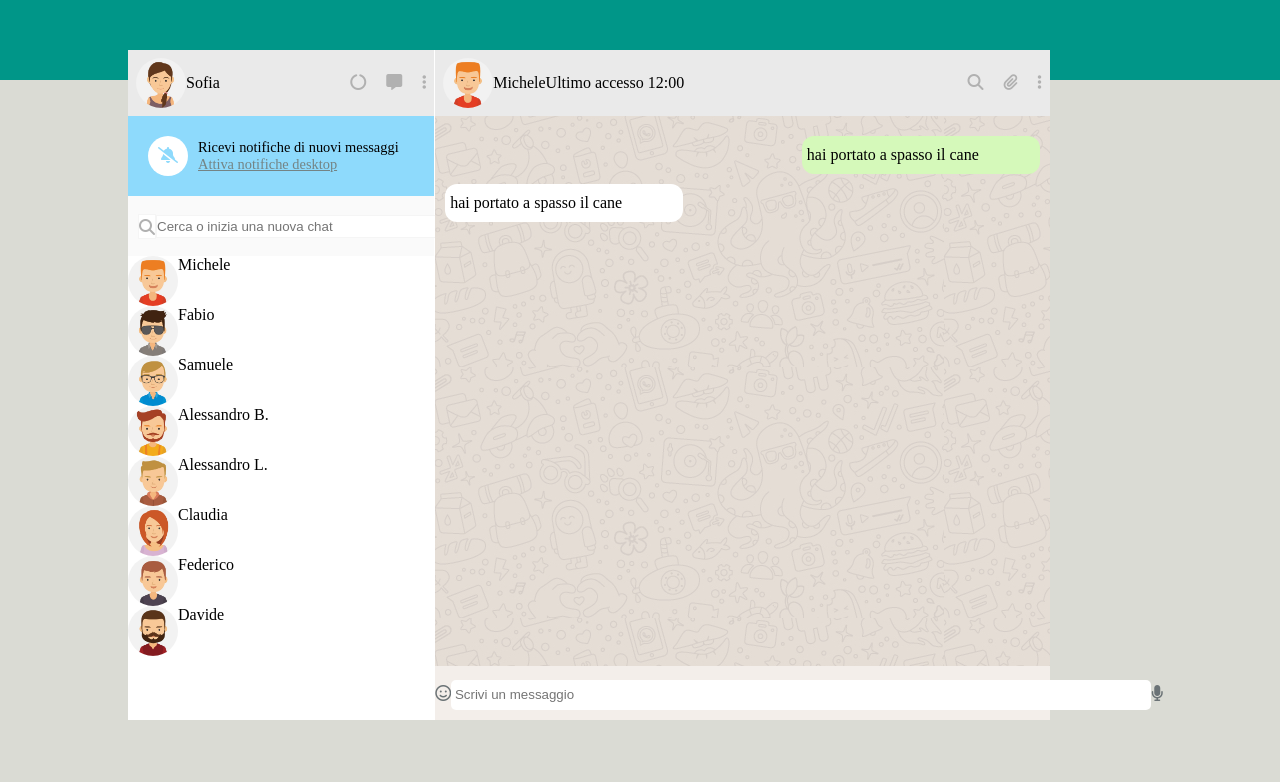
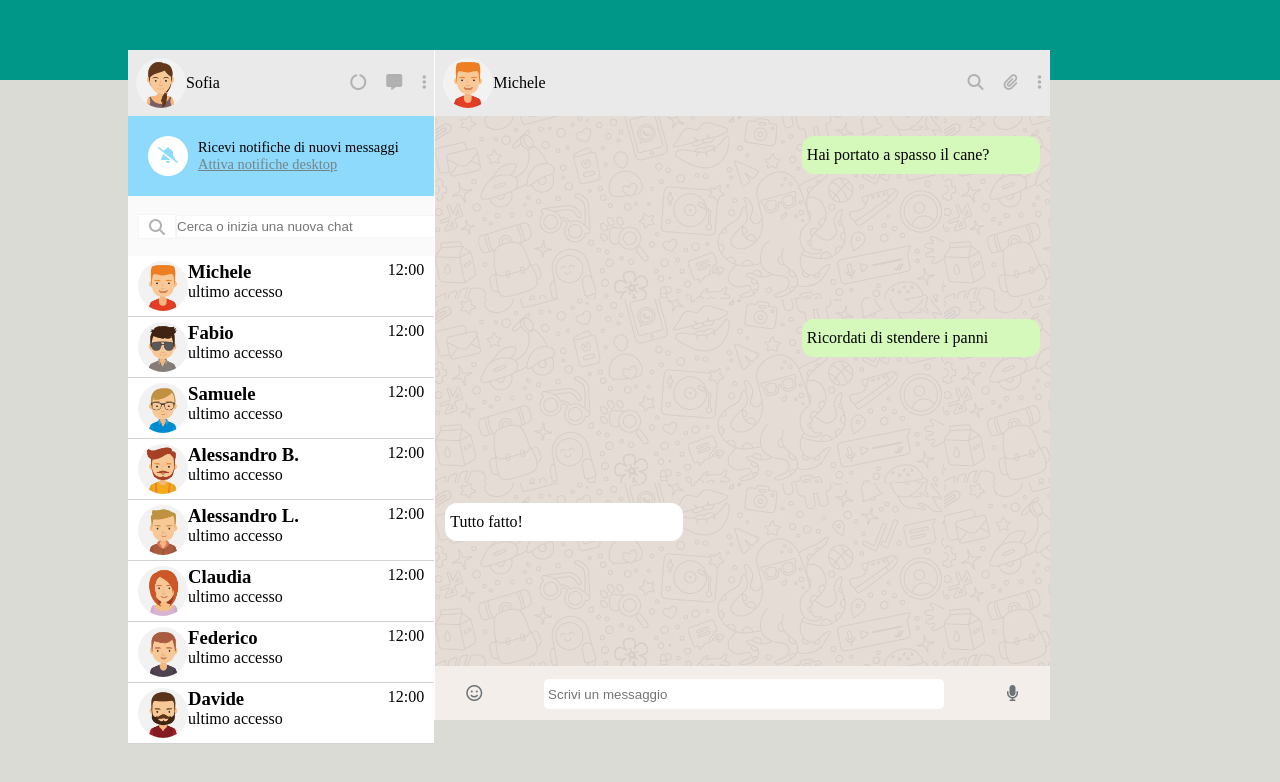
Before and after one commit to silvanoguel/vue-boolzapp, a plain HTML site: page index.html in a window 1280 px wide. Drawn offline with nearby package versions, Linux system fonts and the light colour scheme.

Commit message:
add:milestone 2 completed

```diff
--- a/css/style.css
+++ b/css/style.css
@@ -126,7 +126,9 @@ body {
     height: 25px;
     line-height: 25px;
     text-align: center;
-    vertical-align:middle
+    vertical-align:middle;
+    padding-left: 10px;
+    padding-right: 10px;
 }
 
 .search-input input {
@@ -175,9 +177,23 @@ body {
     vertical-align: middle;
 }
 
-.contacts {
+.contact-list {
+    flex-grow: 1;
+    background-color: white;
+    overflow-y: auto;
+}
+
+.contact-item {
+    display: flex;
+    justify-content: space-between;
+    padding: 5px 10px;
+    border-bottom: 1px solid lightgray;
+}
+
+.contact-info {
     display: flex;
 }
+
 
 /* Chat */
 
@@ -192,15 +208,14 @@ body {
     margin-bottom: 10px;
     display: flex;
 }
-.message-row.send {
+.message-row.sent {
     justify-content: flex-end;
-
 }
 
 .message-row.received {
     justify-content: flex-start;
+}
 
-}
 .message {
     padding: 10px 5px;
     min-width: 40%;
@@ -208,7 +223,7 @@ body {
     border-radius: 12px;
 }
 
-.send .message {
+.sent .message {
     background-color: #D5F9BA;
 }
 .received .message {
@@ -226,7 +241,7 @@ footer {
 }
 
 .message-input input {
-    width: 700px;
+    width: 400px;
     height: 30px;
     border:none;
     border-radius: 5px;
--- a/index.html
+++ b/index.html
@@ -37,6 +37,7 @@
 
                 </div>
 
+                <!-- Cta -->
                 <div class="cta">
                     <div class="bell">
                         <i class="fa-solid fa-bell-slash"></i>
@@ -45,9 +46,10 @@
                         <div>Ricevi notifiche di nuovi messaggi</div>
                         <div class="act-notification-text">Attiva notifiche desktop</div>
                     </div>
+                </div>
+                <!-- /Cta -->
 
-                </div>
-
+                <!-- Search bar -->
                 <div class="search-chat">
                     <div class="search-icon">
                         <i class="fa-solid fa-magnifying-glass"></i>
@@ -55,13 +57,27 @@
                     <div class="search-input">
                         <input type="text" placeholder="Cerca o inizia una nuova chat">
                     </div>
+                </div>
+                <!-- /Search bar -->
+
+                <!-- Contact list -->
+                <div class="contact-list" v-for="(contact, index) in contacts">
+                    <div class="contact-item" @click="displayMessages(index)">
+                        <div class="contact-info">
+                            <img class="avatar-img" :src="`img/avatar${contact.avatar}.jpg`" alt="">
+                            <div class="contact-name">
+                                <h3 class="avatar-name">{{contact.name}}</h3>
+                                <p>ultimo accesso</p>
+                            </div>
+                        </div>
+                        <div class="contact-time">
+                            12:00
+                        </div>
+                    </div>
+
 
                 </div>
-
-                <div class="contacts" v-for="(contact, index) in contacts">
-                    <img class="avatar-img" :src="`img/avatar${contact.avatar}.jpg`" alt="">
-                    <span class="avatar-name">{{contact.name}}</span>
-                </div>
+                <!-- /Contact list -->
 
             </section>
             <!-- /Users Section -->
@@ -73,7 +89,7 @@
                     <div class="user-image">
                         <img :src="`img/avatar${contacts[activeIndex].avatar}.jpg`" alt="">
                         <p class="myname">{{contacts[activeIndex].name}}</p>
-                        <p>Ultimo accesso 12:00</p>
+                        <p></p>
                     </div>
 
                     <div class="icons">
@@ -92,19 +108,14 @@
                 <!-- /User Info -->
 
                 <!-- Chat -->
-                <div class="chat">
+                <div class="chat" v-for="message in contacts[activeIndex].messages">
 
-                    <div class="message-row send">
+                    <div class="message-row" :class="message.status">
                         <div class="message">
-                            hai portato a spasso il cane
+                            {{message.message}}
                         </div>
                     </div>
 
-                    <div class="message-row received">
-                        <div class="message">
-                            hai portato a spasso il cane
-                        </div>
-                    </div>
 
                 </div>
                 <!-- /Chat -->
--- a/js/script.js
+++ b/js/script.js
@@ -173,7 +173,9 @@ createApp({
     },
 
     methods: {
-
+        displayMessages(indexToShow) {
+           this.activeIndex = indexToShow;
+        },
 
 
 
```
